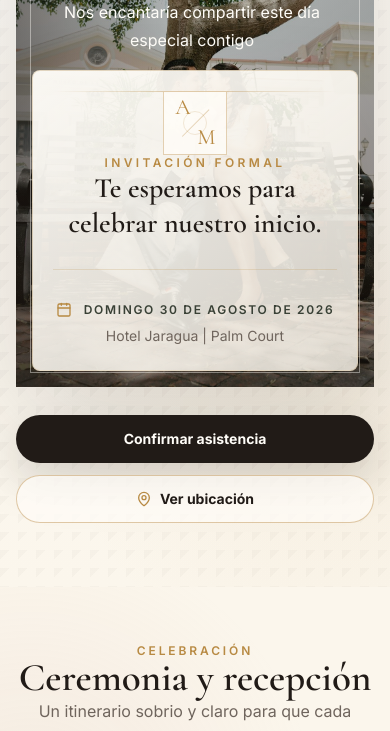
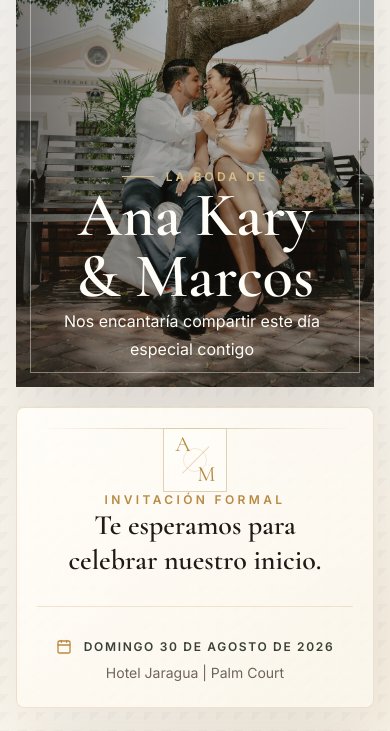
Before and after one commit to michelenanuard/boda-invitacion, a React (Vite) app: page / in a window 390 px wide. Shown: the part 351-1082 px from the top of the page. Built offline with nearby package versions, Linux system fonts and the light colour scheme; no server answers.

Commit message:
texto centrado

```diff
--- a/src/components/Hero.tsx
+++ b/src/components/Hero.tsx
@@ -4,6 +4,12 @@ import { Monogram } from './Monogram'
 
 type HeroProps = {
   data: WeddingData
+}
+
+type HeroInvitationCardProps = {
+  data: WeddingData
+  formattedDate: string
+  className?: string
 }
 
 function formatWeddingDate(date: string, time: string) {
@@ -21,6 +27,29 @@ function formatWeddingDate(date: string, time: string) {
     hour: 'numeric',
     minute: '2-digit',
   }).format(parsedDate)
+}
+
+function HeroInvitationCard({ data, formattedDate, className = '' }: HeroInvitationCardProps) {
+  return (
+    <div
+      className={`reveal-soft luxury-card relative mx-auto w-full max-w-md flex-col items-center overflow-hidden rounded-[8px] p-5 text-center text-[#211b17] sm:p-8 ${className}`}
+    >
+      <div className="absolute inset-x-5 top-5 h-px bg-gradient-to-r from-transparent via-[#b88a43]/45 to-transparent" />
+      <Monogram brideName={data.brideName} groomName={data.groomName} className="mx-auto h-16 w-16 text-[0.72rem]" />
+      <p className="mt-6 text-xs font-semibold uppercase tracking-[0.28em] text-[#b88a43]">
+        Invitación formal
+      </p>
+      <p className="mx-auto mt-4 max-w-[17.5rem] text-center font-serif-display text-[1.75rem] font-semibold leading-tight text-[#211b17] sm:max-w-[20rem] sm:text-4xl">
+        Te esperamos para celebrar nuestro inicio.
+      </p>
+      <div className="my-7 h-px w-full bg-[#b88a43]/20" />
+      <p className="flex flex-wrap items-center justify-center gap-3 text-center text-xs font-semibold uppercase leading-6 tracking-[0.14em] text-[#394136] sm:text-sm sm:tracking-[0.18em]">
+        <Calendar className="h-4 w-4 text-[#b88a43]" aria-hidden="true" />
+        {formattedDate}
+      </p>
+      <p className="mt-3 text-sm leading-7 text-[#6f655d]">{data.ceremony.venue}</p>
+    </div>
+  )
 }
 
 export function Hero({ data }: HeroProps) {
@@ -41,8 +70,8 @@ export function Hero({ data }: HeroProps) {
           />
           <div className="absolute inset-0 bg-[linear-gradient(180deg,rgba(33,27,23,0.08),rgba(33,27,23,0.42)),linear-gradient(90deg,rgba(33,27,23,0.48),transparent_48%,rgba(33,27,23,0.16))]" />
 
-          <div className="absolute inset-x-4 bottom-4 grid gap-4 sm:inset-x-8 sm:bottom-8 sm:gap-5 lg:grid-cols-[minmax(0,0.95fr)_minmax(340px,0.5fr)] lg:items-end">
-            <div className="reveal-soft max-w-3xl text-center text-[#fffdf8] lg:text-left">
+          <div className="absolute inset-x-4 bottom-6 grid gap-4 sm:inset-x-8 sm:bottom-8 sm:gap-5 lg:grid-cols-[minmax(0,0.95fr)_minmax(340px,0.5fr)] lg:items-end">
+            <div className="reveal-soft max-w-3xl text-center text-[#fffdf8]">
               <p className="mb-4 inline-flex items-center justify-center gap-3 text-xs font-semibold uppercase tracking-[0.26em] text-[#d7bd83] sm:mb-5 sm:tracking-[0.32em]">
                 <span className="h-px w-8 bg-[#d7bd83] sm:w-10" />
                 La boda de
@@ -51,12 +80,12 @@ export function Hero({ data }: HeroProps) {
                 <span className="block">{data.brideName}</span>
                 <span className="block">&amp; {data.groomName}</span>
               </h1>
-              <p className="mx-auto mt-5 max-w-[20rem] text-base leading-7 text-[#fffdf8] sm:mt-6 sm:max-w-[25rem] sm:text-lg sm:leading-8 lg:mx-0 lg:max-w-xl">
+              <p className="mx-auto mt-5 max-w-[20rem] text-base leading-7 text-[#fffdf8] sm:mt-6 sm:max-w-[25rem] sm:text-lg sm:leading-8 lg:max-w-xl">
                 {data.heroSubtitle}
               </p>
             </div>
 
-            <div className="reveal-soft luxury-card relative mx-auto flex w-full max-w-md flex-col items-center overflow-hidden rounded-[8px] p-5 text-center text-[#211b17] sm:p-8 lg:mr-0">
+            <div className="reveal-soft luxury-card relative mx-auto hidden w-full max-w-md flex-col items-center overflow-hidden rounded-[8px] p-5 text-center text-[#211b17] sm:p-8 lg:mr-0 lg:flex">
               <div className="absolute inset-x-5 top-5 h-px bg-gradient-to-r from-transparent via-[#b88a43]/45 to-transparent" />
               <Monogram brideName={data.brideName} groomName={data.groomName} className="mx-auto h-16 w-16 text-[0.72rem]" />
               <p className="mt-6 text-xs font-semibold uppercase tracking-[0.28em] text-[#b88a43]">
@@ -74,6 +103,8 @@ export function Hero({ data }: HeroProps) {
             </div>
           </div>
         </div>
+
+        <HeroInvitationCard data={data} formattedDate={formattedDate} className="mt-5 flex lg:hidden" />
 
         <div className="reveal-soft mx-auto mt-7 flex max-w-xl flex-col items-center justify-center gap-3 sm:mt-8 sm:flex-row">
           <a
```
